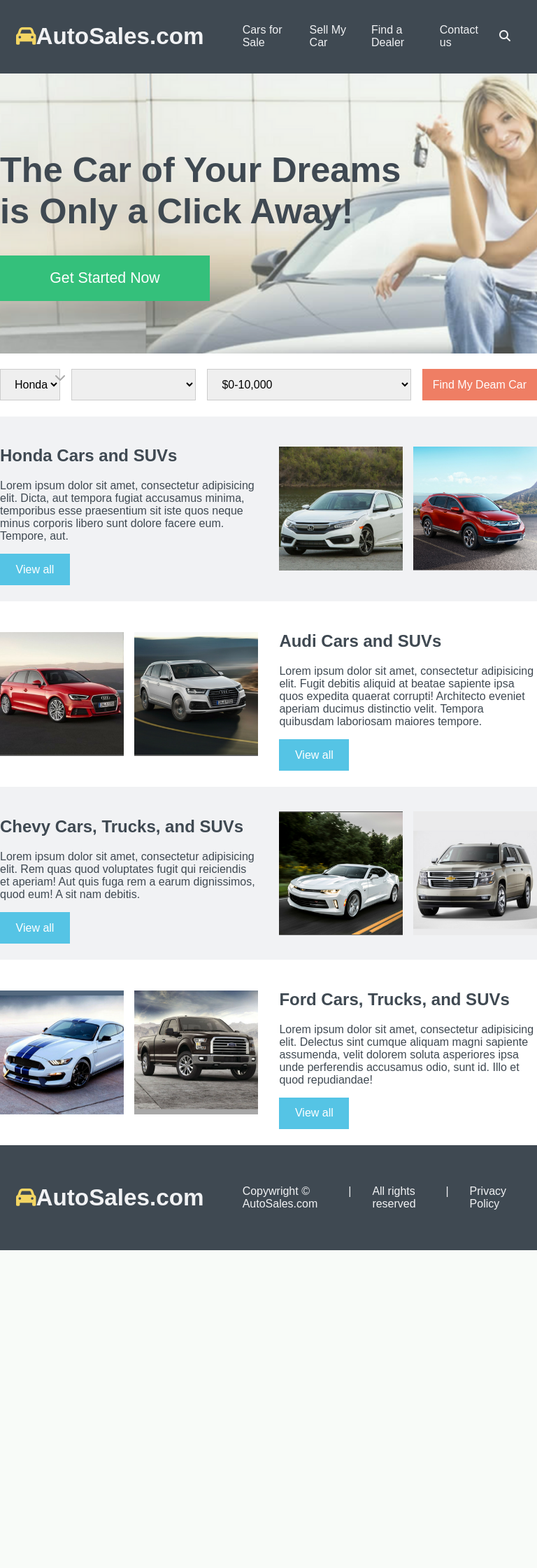
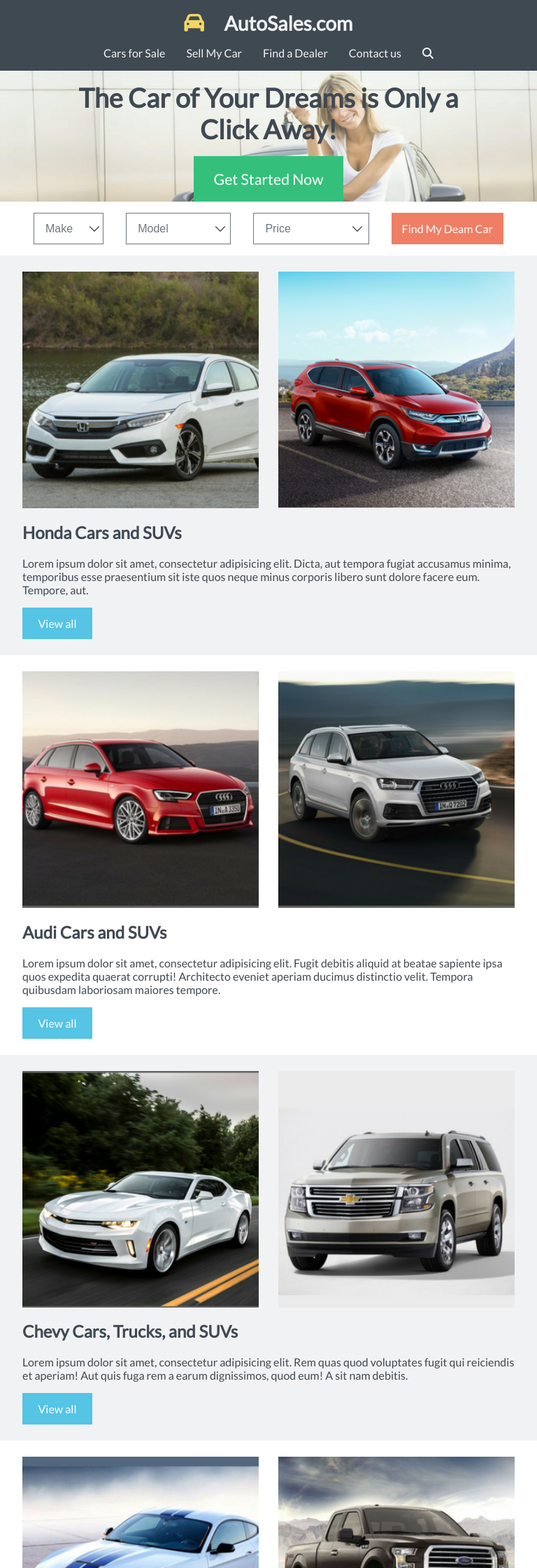
Before and after one commit to jflook10/landingPageChallenge, a PHP site: page / in a window 768 px wide. Shown: the top 2240 px of the page at 70% size. Before the commit the page ends 1786 px from the top, so only its background shows below. Run offline with PHP 8.4, Linux system fonts and the light colour scheme; lists and menus that the app fills with data are empty; some libraries are stand-ins or nearby versions.

Commit message:
add media query for phone and tablet

```diff
--- a/assets/css/style.css
+++ b/assets/css/style.css
@@ -3,8 +3,11 @@
 	margin: 0px;
 	height: 100%;
 	width: 100%;
-	font-family: sans-serif;
+	font-family: 'Lato', sans-serif;
 	color: #3F4952;
+}
+p{
+	font-size: 1rem;
 }
 
 
@@ -17,12 +20,14 @@
 	color: #F1F2F4;
 }
 
+.logo-section h3{
+	font-size: 1.777rem;
+	margin: 0;
+	padding-left: 1em;
+}
+
 .logo-section .fa-car{
 	color: #F3D563;
-}
-
-.logo-section h3{
-	padding-right: 0 1rem;
 }
 
 
@@ -31,6 +36,7 @@
 #header-row{
 	background-color: #3F4952;
 	padding: 0 3%;
+	height: 45px;
 	display: flex;
 	justify-content: space-between;
 }
@@ -53,7 +59,7 @@
 
 
 #header-content{
-	background-image: url("../images/headerKeys.png");
+	background-image: url("../images/icon-headers/headerKeys.png");
 	background-size: cover;
 	height: 400px;
 	display: flex;
@@ -63,14 +69,16 @@
 
 #header-content-text{
 	width: 100%;
-    max-width: 1200px;
+    max-width: 1000px;
     margin: 0px auto;
+    display: flex;
 	flex-direction: column;
 }
 
 #header-content-text h1{
 	font-size: 3.157rem;
 	color: #3F4952;
+	margin: 1rem 0;
     max-width: 600px;
 }
 
@@ -80,7 +88,7 @@
     font-size: 1.333rem;
     background-color: #34C07B;
     height: 65px;
-    max-width: 300px;
+    max-width: 250px;
     display: flex;
     align-items: center;
     justify-content: center
@@ -88,15 +96,16 @@
 
 
 
-/*   --------------   Main  --------------  */
+/*   --------------   MAIN  --------------  */
 
 /*   -------------- ------- --------------  */
+
 
 /*   ------  Search Bar  --------------  */
 
 #select-area{
 	height: 90px;
-	max-width: 1200px;
+	max-width: 1000px;
     margin: 0px auto;
     display: flex;
     justify-content: space-between;
@@ -104,30 +113,17 @@
 }
 
 .car-select {
-    /*background: url(http://i62.tinypic.com/2e3ybe1.jpg) no-repeat right center;*/	border: 1px solid #ccc;
+	-webkit-appearance:none;
+    background: url("../images/icon-headers/selectIcon.png") no-repeat 95% center;
+    border: 2px solid #6D7780;
 	height: 45px;
 	font-size: 1rem;
+	color: #6D7780;
     padding-left: 1rem;
-	border: 1px solid #ccc;
-	border-radius: 0;
+	border: 1px solid #6D7780;
+	border-radius: 0px;
     margin-right: 1rem;
     flex-grow: 1;
-}
-
-label{
-	position:relative; /*for adding the font-awesome pseudoclass*/
-
-}
-
-label:after {
-    content:"\f078";
-    font-family: "FontAwesome";
-    font-size: 1rem;
-    color:#aaa;
-    right:8px; top:4px;
-    padding:0 0 2px;
-    position:absolute;
-    pointer-events:none;
 }
 
 #car-search-btn{
@@ -153,7 +149,7 @@
 }
 
 .car-row-contain{
-	max-width: 1200px;
+	max-width: 1000px;
     margin: 0px auto;
     display: flex;
 	justify-content: space-between;
@@ -192,12 +188,14 @@
 
 
 
-/*   --------------   Footer   --------------   */
+/*   --------------   FOOTER   --------------   */
+/*   --------------   -------   --------------   */
 footer{
 	background-color: #3F4952;
-	height: 150px;
-	padding: 0 3%;
+	height: 100%;
+	padding: 1.777rem;
 	display: flex;
+	flex-direction: row;
 	justify-content: space-between;
 }
 
@@ -208,16 +206,154 @@
 
 #footer-list{
 	list-style: none;
+	font-size: .75rem;
 	display: flex;
 	justify-content: space-between;
 }
 
 #footer-list li{
-	padding: 0px 15px;
-	color: #F1F2F4;
+	padding: 0px .422em;
+	text-align: center;
+	color: #6D7780;
 }
 
 #footer-list li a{
 	text-decoration: none;
-	color: #F1F2F4;
+	color: #6D7780;
 }
+
+
+
+/*   --------------   BEGIN MEDIA QUERY   --------------   */
+
+/*   --------------   ----------------   --------------   */
+
+
+
+
+/*   --------------  HEADER MEDIA QUERY  --------------  */
+@media only screen
+and (min-width: 320px)
+and (max-width: 768px) {
+	#header-row {
+	    height: 100%;
+	    padding-top: 1rem;
+	    flex-direction: column;
+	    align-items: center;
+	}
+
+
+	nav ul{
+		padding-left: 0;
+    	flex-wrap: wrap;
+	}
+
+	#header-content{
+		height: 100%;
+	}
+
+	#header-content-text{
+		margin: 1rem;
+		align-items: center;
+	}
+
+	#header-content-text h1{
+		font-size: 2.369rem;
+		text-align: center;
+	}
+
+	#header-btn{
+		padding: 0 1.777rem;
+	}
+}
+
+@media only screen
+and (min-width: 768px)
+and (max-width: 1024px) {
+
+	#header-row {
+	    height: 100%;
+	    padding-top: 1rem;
+	    flex-direction: column;
+	    align-items: center;
+	}
+
+	nav ul{
+		padding-left: 0;
+    	flex-wrap: wrap;
+	}
+
+	#header-content-text{
+		margin: 0 2rem;
+	}
+
+}
+
+/*   --------------  MAIN MEDIA QUERY --------------  */
+
+@media only screen
+and (min-width: 320px)
+and (max-width: 768px) {
+
+    /* ---- Search Bar  --------  */
+	#select-area{
+		height: 100%;
+		flex-wrap: wrap;
+		justify-content: center;
+	}
+	.car-select,#car-search-btn{
+		margin: 1rem;
+	}
+
+
+
+	/* ---- Car Rows --------  */
+	.car-row-contain, .car-row-b .car-row-contain{
+		margin: 0 1rem;
+		flex-direction: column-reverse;
+	}
+	.car-row-contain section{
+		width: 100%;
+	}
+
+}
+
+@media only screen
+and (min-width: 768px)
+and (max-width: 1024px) {
+	#select-area{
+		margin: 0 2rem;
+	}
+
+	.car-row-contain, .car-row-b .car-row-contain{
+		margin: 0 2rem;
+	}
+}
+
+/*   --------------  FOOTER MEDIA QUERY   --------------  */
+
+
+@media only screen
+and (min-width: 320px)
+and (max-width: 768px) {
+
+	footer{
+		flex-direction: column;
+		align-items: center;
+	}
+
+	#footer-list{
+		padding-left: 0;
+		flex-wrap: wrap;
+		justify-content: center;
+	}
+
+	.footer-bar{
+		display: none;
+	}
+}
+
+@media only screen
+and (min-width: 768px)
+and (max-width: 1024px) {
+}
--- a/index.html
+++ b/index.html
@@ -2,9 +2,11 @@
 <html>
 <head>
 	<meta charset="UTF-8" />
-	<meta name="viewport" content="width=device-width, initial-scale=1.0">
+	<meta name="viewport" content="width=device-width, initial-scale=1">
 
 	<script src="https://use.fontawesome.com/a0a8856b15.js"></script>
+
+	<link href="https://fonts.googleapis.com/css?family=Lato" rel="stylesheet">
 
 	<link rel="stylesheet" href="assets/css/style.css">
 
@@ -37,18 +39,28 @@
 <main>
 	<!-- search bar to narrow car criteria -->
 	<div id="select-area">
-		<label for="">
 		<select class="car-select" id="select-make">
+			<option selected disabled>Make</option>
 			<option value="volvo">Honda</option>
 			<option value="saab">Audi</option>
 		    <option value="mercedes">Chevy</option>
 	   	    <option value="audi">Ford</option>
 		</select>
-		</label>
 		<select class="car-select" id="select-model">
-			<!-- Add Dropdown List Option -->
+			<option selected disabled>Model</option>
+			<option value="Honda Sedan">Honda Sedan</option>
+			<option value="Honda SUV">Honda SUV</option>
+			<option value="Audi Sedan">Audi Sedan</option>
+			<option value="Audi SUV">Audi SUV</option>
+			<option value="Chevy Sedan">Chevy Sedan</option>
+			<option value="Chevy SUV">Chevy SUV</option>
+			<option value="Chevy Truck">Chevy Truck</option>
+			<option value="Ford Sedan">Ford Sedan</option>
+			<option value="Ford SUV">Ford SUV</option>
+			<option value="Ford Truck">Ford Truck</option>
 		</select>
 		<select class="car-select" id="select-price">
+			<option selected disabled>Price</option>
 			<option value="0-10,000">$0-10,000</option>
 			<option value="10,001-25,000">$10,001-25,000</option>
 			<option value="25,001-40,000">$25,001-40,000</option>
@@ -122,10 +134,10 @@
 	</section>
 	<section>
 		<ul id="footer-list">
-			<li> <a href="#">Copywright &copy; AutoSales.com</a> </li>
-			<li>|</li>
+			<li> <a href="#">Copywright &copy; 2016 AutoSales.com</a> </li>
+			<li class="footer-bar">|</li>
 			<li> <a href="#">All rights reserved</a>  </li>
-			<li>|</li>
+			<li class="footer-bar">|</li>
 			<li><a href="#">Privacy Policy</a> </li>
 		</ul>
 	</section>
```
Also changed, not shown: assets/images/icon-headers/headerKeys.png (renamed from assets/images/headerKeys.png), assets/images/icon-headers/headerKeysOriginal.jpg (renamed from assets/images/headerKeysOriginal.jpg), assets/images/icon-headers/selectIcon.png (added), 5 other files.
